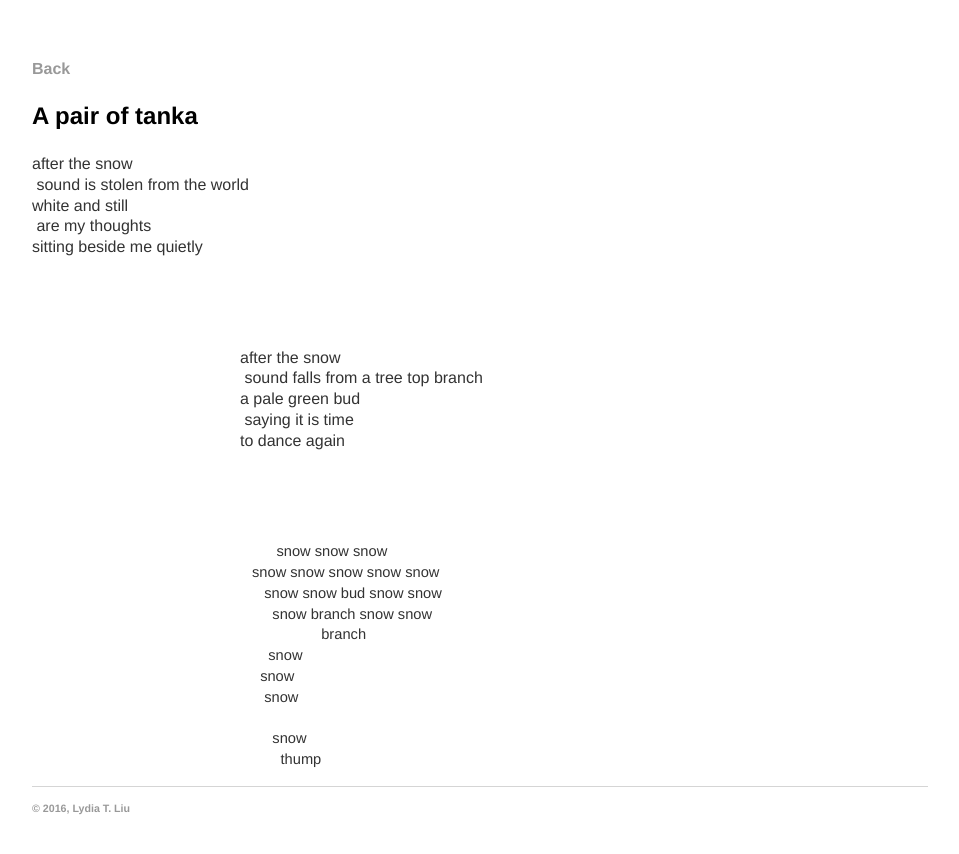
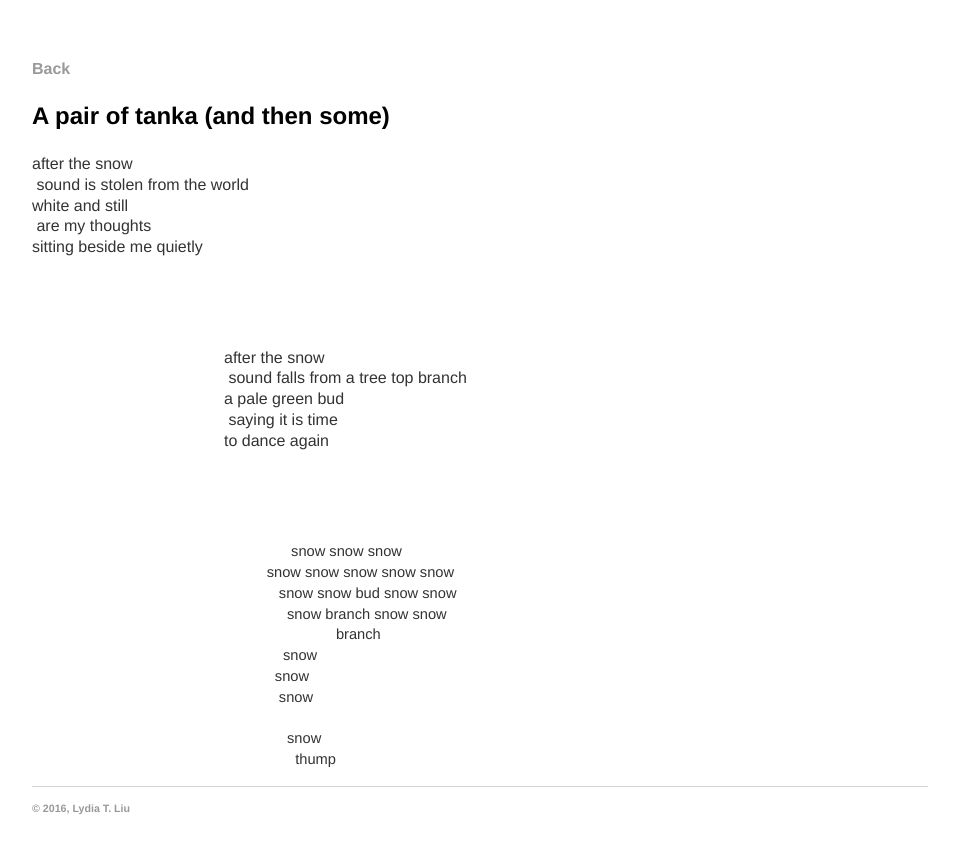
Before and after one commit to serenalwang/serenalwang.github.io, a Jekyll site: the page built from poems/one.md, in a window 1280 px wide. Shown: the top 854 px of the page, without its empty margins (160-1119 px from the left). Built offline with Jekyll 4.4.1, drawn with Linux system fonts in a browser that asks for light colours.

Commit message:
Update one.md

```diff
--- a/poems/one.md
+++ b/poems/one.md
@@ -3,7 +3,7 @@ layout: poem
 title: Poem title
 ---
 
-### A pair of tanka
+### A pair of tanka (and then some)
 
 after the snow
 &nbsp;sound is stolen from the world
@@ -18,7 +18,7 @@ sitting beside me quietly
 
 
 
-<span style ="display:inline-block;margin-left:13em;">
+<span style ="display:inline-block;margin-left:12em;">
 after the snow
 &nbsp;sound falls from a tree top branch
 a pale green bud
@@ -31,7 +31,7 @@ to dance again
 &nbsp;
 
 
-<span style ="display:inline-block;font-size: 11pt;margin-left:15em;">
+<span style ="display:inline-block;font-size: 11pt;margin-left:16em;">
 &nbsp;&nbsp;&nbsp;&nbsp;&nbsp;&nbsp;snow snow snow
 snow snow snow snow snow
 &nbsp;&nbsp;&nbsp;snow snow bud snow snow
```
